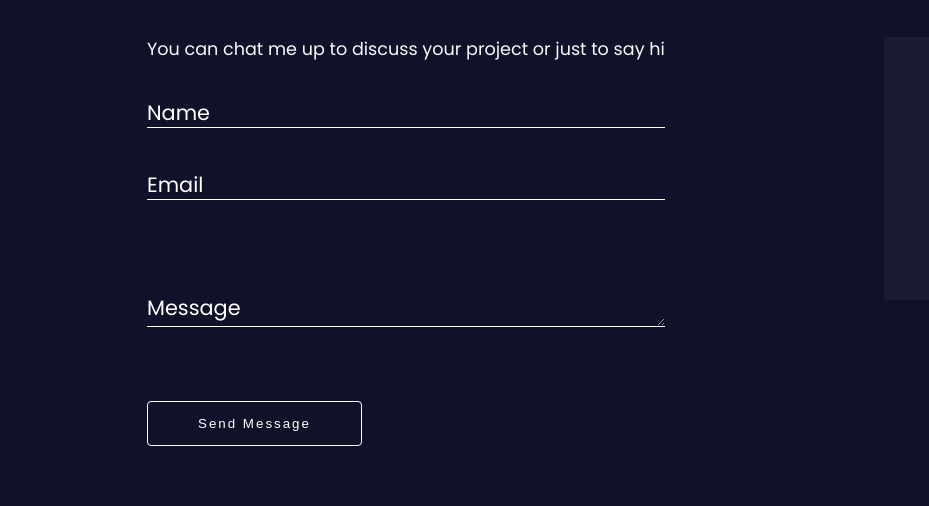
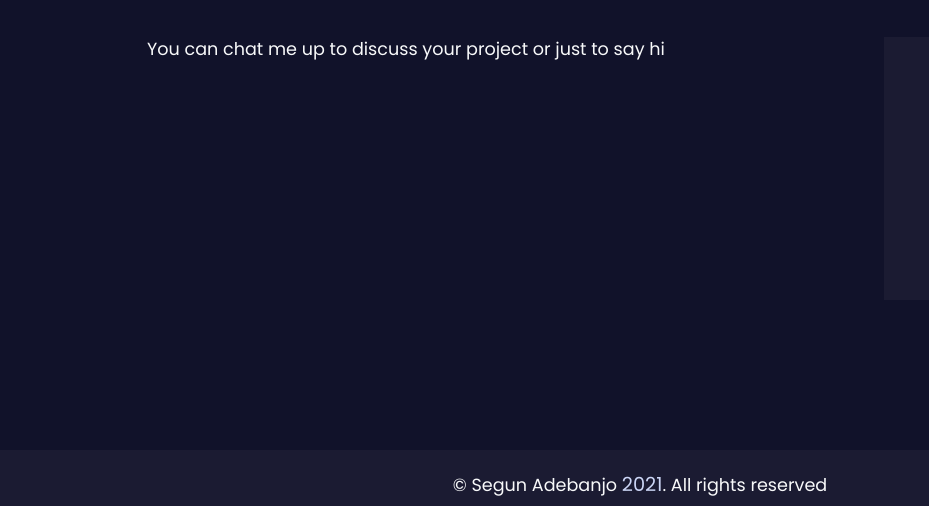
Before and after one commit to 0xtruly/portfolioV2, a Gatsby site: page / in a window 1280 px wide. Shown: the part 4109-4615 px from the top of the page, 0-929 px from the left. Built offline with nearby package versions, Linux system fonts and the light colour scheme; Gatsby itself is replaced by a stand-in of ours.

Commit message:
chore(contact form): take out contact form due to excessive spam messages

```diff
--- a/src/pages/index.jsx
+++ b/src/pages/index.jsx
@@ -163,7 +163,7 @@ const IndexPage = () => {
                 <h2 className="contact blue-2 heading">Get in touch</h2>
                 <p className="lead mb-5">{config.sayHi}</p>
               </article>
-              <form action="https://formspree.io/mgeylaje" method="POST">
+              {/* <form action="https://formspree.io/mgeylaje" method="POST">
                 {config.formStrings.map(str => {
                   const { name, placeHolder, type, key } = str;
                   return (
@@ -191,7 +191,7 @@ const IndexPage = () => {
                   );
                 })}
                 <button className="">Send Message</button>
-              </form>
+              </form> */}
             </div>
             <aside className="socials bg-navy-blue">
               <article>
```
